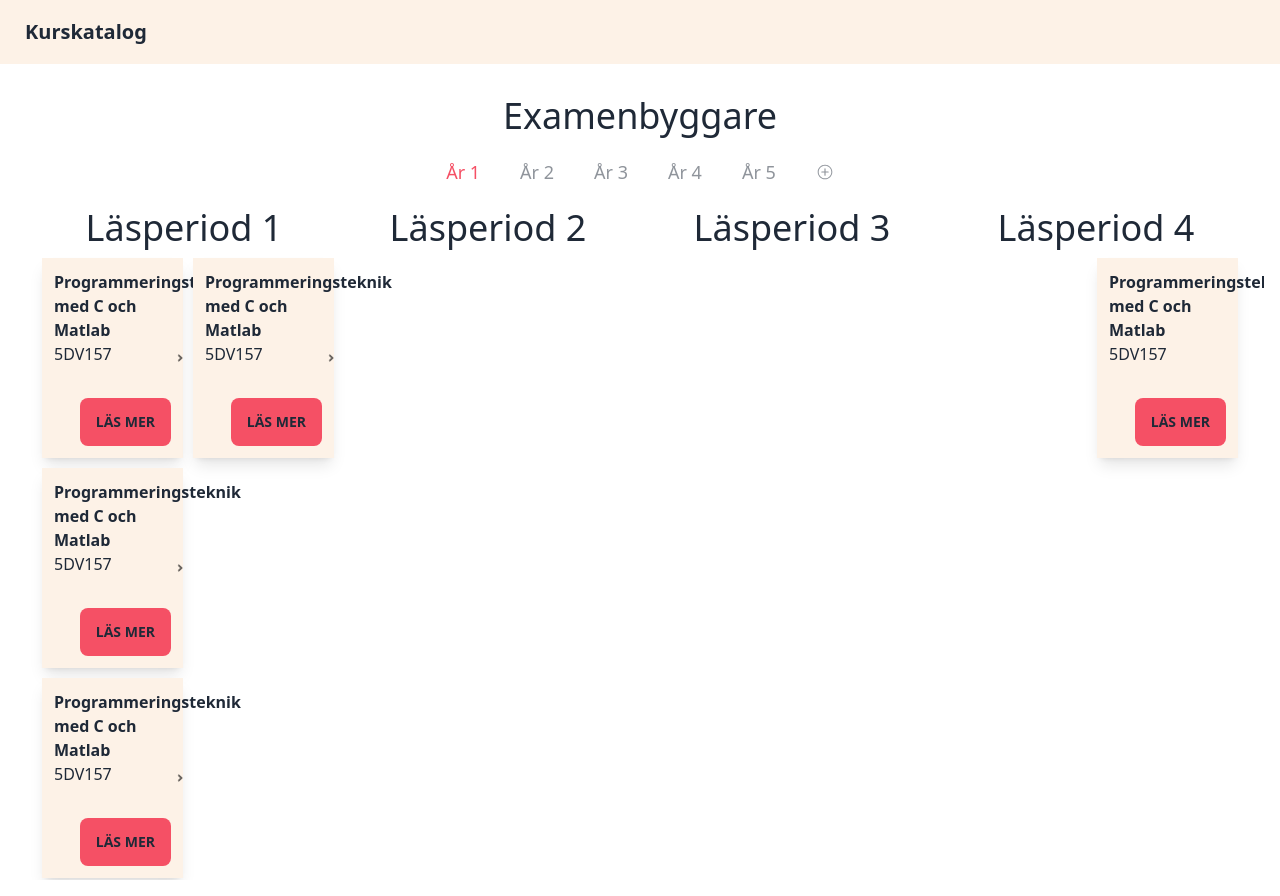
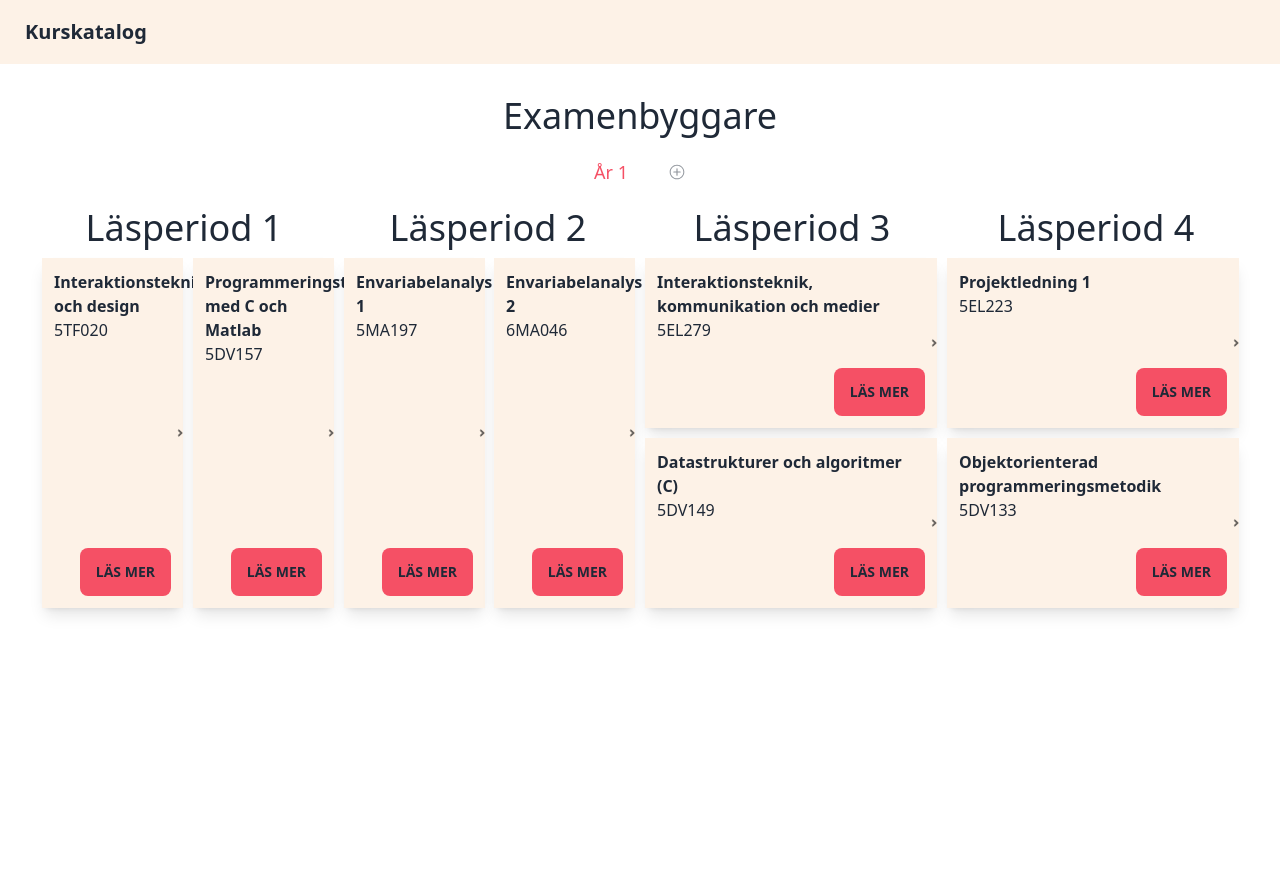
Before and after one commit to HawkieOne/kurskatalog-id, a React (Create React App) app: page /byggare in a window 1280 px wide. Built offline with nearby package versions, Linux system fonts and the light colour scheme.

Commit message:
feat:add working template for ID
- redid interface for years and course
- the grid layout uses the recoil values

```diff
--- a/src/atoms/atoms.ts
+++ b/src/atoms/atoms.ts
@@ -1,15 +1,16 @@
 import { atom, selector } from "recoil";
 import { createEmptyTemplate } from "../shared/builderFunctions";
+import { testDataYearsBuilder } from "../shared/data";
 import { Course, Year } from "../shared/interfaces";
 
 export const activeYearState = atom({
   key: "activeYearState",
-  default: 0
+  default: 0,
 });
 
 export const coursesBuilderState = atom({
   key: "coursesBuilderState",
-  default: createEmptyTemplate() as Year[],
+  default: testDataYearsBuilder as Year[],
 });
 
 export const coursesBuilderSelector = selector({
@@ -19,7 +20,7 @@ export const coursesBuilderSelector = selector({
   },
   set: ({ get, set }, newValue) => {
     set(coursesBuilderState, newValue);
-  }
+  },
 });
 
 export const coursesYearState = selector({
@@ -33,15 +34,15 @@ export const coursesYearState = selector({
 
 export const rightDrawerState = atom({
   key: "rightDrawerState",
-  default: false
+  default: false,
 });
 
 export const leftDrawerState = atom({
   key: "leftDrawerState",
-  default: false
+  default: false,
 });
 
 export const courseRightDrawerState = atom<Course | null>({
   key: "courseRightDrawerState",
-  default: null
+  default: null,
 });
--- a/src/components/builder/DraggableCourse.tsx
+++ /dev/null
@@ -1,123 +0,0 @@
-import { useDrag } from "react-dnd";
-import { getCourse } from "../../shared/builderFunctions";
-import { Course, ItemTypes } from "../../shared/interfaces";
-import useCourses from "../../shared/useCourses";
-import { BiDotsVerticalRounded } from "react-icons/bi";
-import { AiFillDelete } from "react-icons/ai";
-import { useState } from "react";
-import Text from "../Text";
-import { useSetRecoilState } from "recoil";
-import { courseRightDrawerState, rightDrawerState } from "../../atoms/atoms";
-
-interface DraggableCourseProps {
-  course: Course | null;
-  yearIndex: number;
-  periodIndex: number;
-  courseIndex: number;
-  isOver: boolean;
-  onRemove: (index: number) => void;
-}
-interface DropResult {
-  yearIndex: number;
-  periodIndex: number;
-  courseIndex: number;
-  course: Course;
-}
-
-export default function DraggableCourse({
-  course,
-  yearIndex,
-  periodIndex,
-  courseIndex,
-  onRemove,
-  isOver,
-}: DraggableCourseProps) {
-  const { switchCourses } = useCourses();
-  const [isOverFlowMenuOpen, SetIsOverflowMenuOpen] = useState(false);
-  const setIsRightDrawerOpen = useSetRecoilState(rightDrawerState);
-  const setCourseRightDrawer = useSetRecoilState(courseRightDrawerState);
-
-  const [{ isDragging }, drag] = useDrag(
-    () => ({
-      type: ItemTypes.COURSE,
-      item: { code: course ? course.code : "-1" },
-      canDrag: () => (course ? true : false),
-      end: (item, monitor) => {
-        const dropResult = monitor.getDropResult<DropResult>();
-        if (item && dropResult) {
-          const hoveringsCourse = getCourse(item.code);
-          if (hoveringsCourse) {
-            switchCourses(
-              {
-                course: dropResult.course,
-                yearIndex: dropResult.yearIndex,
-                periodIndex: dropResult.periodIndex,
-                courseIndex: dropResult.courseIndex,
-              },
-              {
-                course: hoveringsCourse,
-                yearIndex: yearIndex,
-                periodIndex: periodIndex,
-                courseIndex: courseIndex,
-              }
-            );
-          }
-        }
-      },
-      collect: (monitor) => ({
-        isDragging: !!monitor.isDragging(),
-      }),
-    }),
-    [course, periodIndex, courseIndex]
-  );
-
-  return (
-    <div
-      className={`card h-full w-full ${
-        course ? "bg-cream" : "bg-white"
-      } shadow-lg ${isDragging && "bg-red-200"} ${
-        isOver && "bg-pink"
-      } text-onyx`}
-      ref={drag}
-      onMouseLeave={() => SetIsOverflowMenuOpen(false)}
-    >
-      <div className="card-body">
-        <h2 className="card-title">
-          {course ? course.name : "DROP A COURSE HERE"}
-        </h2>
-        <p>{course ? course.code : ""}</p>
-        {course && (
-          <div className="card-actions justify-end">
-            <button
-              className="btn bg-pink border-none text-onyx hover:text-white"
-              onClick={() => {
-                setCourseRightDrawer(course);
-                setIsRightDrawerOpen(true);
-              }}
-            >
-              Läs mer
-            </button>
-          </div>
-        )}
-      </div>
-      <div
-        className="absolute top-2 right-2 p-1 hover:bg-creamDark rounded cursor-pointer"
-        onClick={() => SetIsOverflowMenuOpen(!isOverFlowMenuOpen)}
-      >
-        <div className="relative">
-          <BiDotsVerticalRounded size="1.5em" />
-          {isOverFlowMenuOpen && (
-            <ul className="absolute menu bg-white top-full w-32 right-0 shadow-lg">
-              <li>
-                <div className="flex" onClick={() => onRemove(courseIndex)}>
-                  <AiFillDelete />
-                  <Text>Ta bort</Text>
-                </div>
-              </li>
-            </ul>
-          )}
-        </div>
-      </div>
-    </div>
-  );
-}
--- a/src/components/builder/DroppableArea.tsx
+++ /dev/null
@@ -1,56 +0,0 @@
-import { useDrop } from "react-dnd";
-import { useRecoilValue } from "recoil";
-import { activeYearState } from "../../atoms/atoms";
-import { Course, ItemTypes } from "../../shared/interfaces";
-import DraggableCourse from "./DraggableCourse";
-
-interface DroppableAreaProps {
-  course: Course | null;
-  periodIndex: number;
-  courseIndex: number;
-  basis: string;
-  onRemove: (index: number) => void;
-}
-
-export default function DroppableArea({
-  course,
-  periodIndex,
-  courseIndex,
-  basis,
-  onRemove,
-}: DroppableAreaProps) {
-  const activeYear = useRecoilValue(activeYearState);
-  const [{ isOver }, drop] = useDrop(
-    () => ({
-      accept: ItemTypes.COURSE,
-      // canDrop: () => (),
-      drop: () => ({
-        yearIndex: activeYear,
-        periodIndex,
-        courseIndex,
-        course: course,
-      }),
-      collect: (monitor) => ({
-        isOver: !!monitor.isOver(),
-      }),
-    }),
-    []
-  );
-
-  return (
-    <div
-      className={`${basis} w-full bg-white rounded-2xl
-                     flex justify-center items-center hover:bg-cream ${course ? "cursor-grab" : "cursor-auto"}`}
-      ref={drop}
-    >
-      <DraggableCourse
-        course={course}
-        courseIndex={courseIndex}
-        periodIndex={periodIndex}
-        yearIndex={activeYear}
-        onRemove={onRemove}
-        isOver={isOver}
-      />
-    </div>
-  );
-}
--- a/src/components/builder/Period.tsx
+++ /dev/null
@@ -1,50 +0,0 @@
-import { useRecoilValue } from 'recoil';
-import { v4 as uuidv4 } from 'uuid';
-import { coursesYearState } from '../../atoms/atoms';
-import useCourses from '../../shared/useCourses';
-import Text from "../Text";
-import AddDroppableArea from "./AddDroppableArea";
-import DroppableArea from "./DroppableArea";
-
-interface PeriodProps {
-  periodIndex: number;
-}
-
-export default function Period({ periodIndex }: PeriodProps) {
-  const coursesYear = useRecoilValue(coursesYearState);
-  const { addCourseToPeriod, removeCoursefromPeriod } = useCourses();
-
-  const coursesInPeriod = coursesYear.periods[periodIndex];
-  return (
-    <div
-      className="flex flex-col justify-start items-center space-y-4"
-      key={periodIndex}
-    >
-      <Text>Läsperiod {periodIndex + 1}</Text>
-      {/* <DraggableCourse course={TestCourse2} /> */}
-      {coursesInPeriod.length > 0 && (
-        <div className="w-80 flex flex-col space-y-4">
-          {coursesInPeriod.map((course, index) => (
-            <DroppableArea
-              key={uuidv4()}
-              course={course}
-              periodIndex={periodIndex}
-              courseIndex={index}
-              basis={coursesInPeriod.length > 1 ? "basis-1/2" : "basis-full"}
-              onRemove={(index: number) => {
-                removeCoursefromPeriod(periodIndex, index);
-              }}
-            />
-          ))}
-        </div>
-      )}
-      <AddDroppableArea
-        onClick={() => {
-          if (coursesInPeriod.length < 6) {
-            addCourseToPeriod(periodIndex);
-          }
-        }}
-      />
-    </div>
-  );
-}
--- a/src/components/builder/Years.tsx
+++ b/src/components/builder/Years.tsx
@@ -1,9 +1,12 @@
 import { useRecoilValue } from "recoil";
 import { coursesYearState } from "../../atoms/atoms";
-import Period from "./Period";
 import { Responsive, WidthProvider } from "react-grid-layout";
 import Title from "../Title";
-import { FontVariants, TextVariant, TitleVariant } from "../../shared/constants";
+import {
+  FontVariants,
+  TextVariant,
+  TitleVariant,
+} from "../../shared/constants";
 import { testDataYearsBuilder } from "../../shared/data";
 import Text from "../Text";
 
@@ -11,48 +14,6 @@ const ResponsiveGridLayout = WidthProvider(Responsive);
 
 export default function Years() {
   const coursesYear = useRecoilValue(coursesYearState);
-  // return (
-  //   <div className="flex items-start space-x-6 self-start">
-  //     {/* <DraggableCourse /> */}
-  //     {coursesYear.periods.map((courses, index) => (
-  //       <Period periodIndex={index}  key={index}/>
-  //     ))}
-  //   </div>
-  // );
-  // layout is an array of objects, see the demo for more complete usage
-
-  const generateLayout = () => {
-    // console.log(coursesYear);
-    // const layout = testDataYearsBuilder.map((year, yearIndex) => {
-    //   return year.periods.map((period, periodIndex) =>
-    //     period.map((course, courseIndex) => ({
-    //       x: courseIndex,
-    //       y: periodIndex,
-    //       w: 1,
-    //       h: 1,
-    //       i: (periodIndex * courseIndex).toString(),
-    //       content: course.code,
-    //     }))
-    //   ).flat()
-    // }).flat();
-    // console.log(layout);
-    // return layout;
-  };
-
-  const genL = () => {
-    return Array.from(Array(20).keys()).map((_, index) => {
-      return {
-        x: index % 8,
-        y: Math.floor(index / 8),
-        w: 1,
-        h: 1,
-        i: index.toString(),
-        content: "HEJ " + index,
-      };
-    });
-  };
-
-  const layout = generateLayout();
 
   return (
     <div className="flex flex-col space-around">
@@ -65,25 +26,29 @@ export default function Years() {
       </div>
       <ResponsiveGridLayout
         className="layout"
+        compactType={"horizontal"}
         // breakpoints={lg: 1200}
         layouts={{
-          md: testDataYearsBuilder[0].periods,
-          lg: testDataYearsBuilder[0].periods,
+          md: coursesYear.courses,
+          lg: coursesYear.courses,
         }}
         cols={{ md: 4, lg: 8 }}
+        maxRows={6}
         resizeHandles={["e"]}
-        rowHeight={200}
-        width={800}
+        rowHeight={170}
+        // width={800}
       >
-        {testDataYearsBuilder[0].periods.map((course, index) => (
+        {coursesYear.courses.map((course, index) => (
           <div
-            key={index}
+            key={course.i}
             className="bg-cream flex items-start justify-start text-onyx shadow-lg"
           >
-            <div className="h-full w-full flex flex-col p-3 text-ellipsis">
-              <Text size={TextVariant.small} font={FontVariants.bold}>{course.content.name}</Text>
-              <p>{course.content.code}</p>
-              {course && (
+            {course.content && (
+              <div className="h-full w-full flex flex-col p-3 text-ellipsis">
+                <Text size={TextVariant.small} font={FontVariants.bold}>
+                  {course.content.name}
+                </Text>
+                <p>{course.content.code}</p>
                 <div className="self-end mt-auto">
                   <button
                     className="btn bg-pink border-none text-onyx hover:text-white"
@@ -95,8 +60,8 @@ export default function Years() {
                     Läs mer
                   </button>
                 </div>
-              )}
-            </div>
+              </div>
+            )}
           </div>
         ))}
       </ResponsiveGridLayout>
--- a/src/pages/ExamBuilder.tsx
+++ b/src/pages/ExamBuilder.tsx
@@ -95,7 +95,7 @@ export default function ExamBuilder() {
                     year: cpyAllCourses[cpyAllCourses.length - 1].year + 1,
                     periods: [[null], [null], [null], [null]],
                   };
-                  cpyAllCourses.push(emptyYear);
+                  // cpyAllCourses.push(emptyYear);
                   setCourses(cpyAllCourses);
                   setActiveYear(cpyAllCourses.length - 1);
                 }}
--- a/src/shared/builderFunctions.ts
+++ b/src/shared/builderFunctions.ts
@@ -1,14 +1,30 @@
 import { courses, templateEmpty, templateID } from "./data";
 import { Course } from "./interfaces";
+import { v4 as uuidv4 } from "uuid";
 
 export const getCourse = (code: string) => {
-    return courses.find((course: Course) => code === course.code);
-}
+  return courses.find((course: Course) => code === course.code);
+};
+
+export const createBuildingBlock = (
+  x: number,
+  y: number,
+  w: number,
+  h: number,
+  content: Course | undefined
+) => ({
+  x,
+  y,
+  w,
+  h,
+  i: uuidv4(),
+  content,
+});
 
 export const createEmptyTemplate = () => {
   return templateEmpty;
-}
+};
 
 export const createIDTemplate = () => {
   return templateID;
-}
+};
--- a/src/shared/data.ts
+++ b/src/shared/data.ts
@@ -1,5 +1,7 @@
+import { createBuildingBlock, getCourse } from "./builderFunctions";
 import { Templates } from "./constants";
 import { BuildingBlock } from "./interfaces";
+import { v4 as uuidv4 } from "uuid";
 
 export const courses = [
   {
@@ -500,54 +502,21 @@ export const CleanBuildingBlockNoResize: BuildingBlock = {
   i: "5",
   content: TestCourse,
   isResizable: false,
-  type: "clean"
+  type: "clean",
 };
 
 export const testDataYearsBuilder = [
   {
     year: 1,
-    periods: [
-      {
-        x: 0,
-        y: 0,
-        w: 1,
-        h: 1,
-        i: "0",
-        content: TestCourse,
-      },
-      {
-        x: 1,
-        y: 0,
-        w: 1,
-        h: 1,
-        i: "1",
-        content: TestCourse,
-      },
-      {
-        x: 0,
-        y: 1,
-        w: 1,
-        h: 1,
-        i: "2",
-        content: TestCourse,
-      },
-      {
-        x: 0,
-        y: 2,
-        w: 1,
-        h: 1,
-        i: "3",
-        content: TestCourse,
-      },
-      {
-        x: 0,
-        y: 3,
-        w: 1,
-        h: 1,
-        i: "4",
-        content: TestCourse,
-      },
-      CleanBuildingBlockNoResize,
+    courses: [
+      createBuildingBlock(0, 0, 1, 2, getCourse("5TF020")),
+      createBuildingBlock(1, 0, 1, 2, getCourse("5DV157")),
+      createBuildingBlock(2, 0, 1, 2, getCourse("5MA197")),
+      createBuildingBlock(3, 0, 1, 2, getCourse("6MA046")),
+      createBuildingBlock(4, 0, 2, 1, getCourse("5EL279")),
+      createBuildingBlock(4, 1, 2, 1, getCourse("5DV149")),
+      createBuildingBlock(6, 0, 2, 1, getCourse("5EL223")),
+      createBuildingBlock(6, 1, 2, 1, getCourse("5DV133"))
     ],
   },
   // {
@@ -614,22 +583,51 @@ export const templateEmpty = [
 export const templateID = [
   {
     year: 1,
-    periods: [[], [], [], []],
+    courses: [
+      createBuildingBlock(0, 0, 1, 2, getCourse("5TF020")),
+      createBuildingBlock(1, 0, 1, 2, getCourse("5DV157")),
+      createBuildingBlock(2, 0, 1, 2, getCourse("5MA197")),
+      createBuildingBlock(3, 0, 1, 2, getCourse("6MA046")),
+      createBuildingBlock(4, 0, 2, 1, getCourse("5EL279")),
+      createBuildingBlock(4, 1, 2, 1, getCourse("5DV149")),
+      createBuildingBlock(6, 0, 2, 1, getCourse("5EL223")),
+      createBuildingBlock(6, 1, 2, 1, getCourse("5DV133"))
+    ],
   },
   {
     year: 2,
-    periods: [[], [], [], []],
+    courses: [
+      createBuildingBlock(0, 0, 2, 1, getCourse("6MA036")),
+      createBuildingBlock(0, 1, 2, 1, getCourse("5DV212")),
+      createBuildingBlock(2, 0, 2, 1, getCourse("2PS030")),
+      createBuildingBlock(2, 1, 2, 1, getCourse("5MS069")),
+      createBuildingBlock(4, 0, 2, 1, getCourse("5TF019")),
+      createBuildingBlock(4, 1, 2, 1, getCourse("5TF080")),
+      createBuildingBlock(6, 0, 2, 1, getCourse("5ID219")),
+    ],
   },
   {
     year: 3,
-    periods: [[], [], [], []],
+    courses: [
+      createBuildingBlock(0, 0, 2, 1, getCourse("5DV045")),
+      createBuildingBlock(0, 1, 2, 1, getCourse("5DV124")),
+      createBuildingBlock(2, 0, 2, 1, getCourse("5TF048")),
+      createBuildingBlock(4, 0, 2, 1, getCourse("5EL266")),
+      createBuildingBlock(4, 1, 2, 1, getCourse("5EL265")),
+      createBuildingBlock(3, 2, 3, 1, getCourse("5TF073")),
+      createBuildingBlock(6, 0, 2, 1, getCourse("5TF042")),
+    ],
   },
   {
     year: 4,
-    periods: [[], [], [], []],
+    courses: [
+      createBuildingBlock(4, 0, 4, 3, getCourse("5TF049")),
+    ],
   },
   {
     year: 5,
-    periods: [[], [], [], []],
+    courses: [
+      createBuildingBlock(4, 0, 4, 3, getCourse("5TF049")),
+    ],
   },
 ];
--- a/src/shared/interfaces.ts
+++ b/src/shared/interfaces.ts
@@ -47,7 +47,7 @@ export interface Preset {
 
 export interface Year {
     year: number;
-    periods: CoursesPeriod[];
+    courses: BuildingBlock[];
 }
 
 export type CoursesPeriod = (Course | null)[];
@@ -76,7 +76,7 @@ export interface BuildingBlock {
   w: number;
   h: number;
   i: string;
-  content: Course;
+  content: Course | undefined;
   isResizable?: boolean;
-  type: "course" | "clean" | "cleanNoResize" | "sabbat" | "examWork";
+  type?: "course" | "clean" | "cleanNoResize" | "sabbat" | "examWork";
 }
```
Also changed, not shown: src/shared/useCourses.ts (+83 -83 lines).
